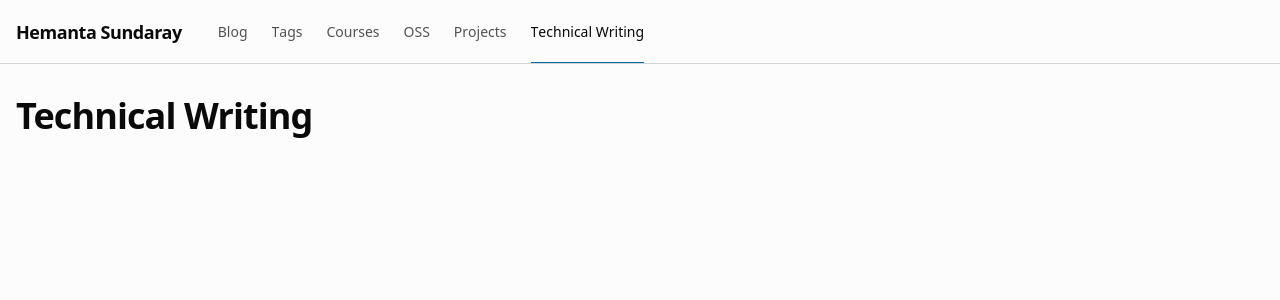
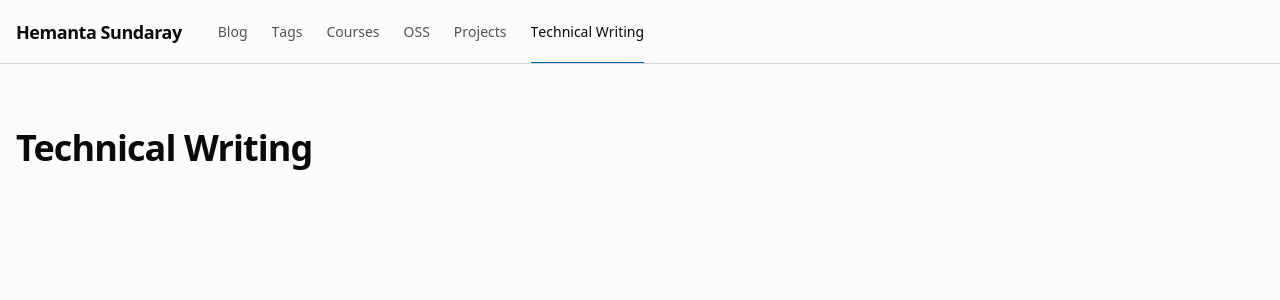
Before and after one commit to sundaray/hemanta-blog, a Next.js app: page /technical-writing in a window 1280 px wide. Shown: the top 300 px of the page. Built offline with nearby package versions, Linux system fonts and the light colour scheme.

Commit message:
added sidebar

```diff
--- a/app/(admin)/admin/layout.tsx
+++ b/app/(admin)/admin/layout.tsx
@@ -1,11 +1,7 @@
 import type { Metadata } from "next";
 import { MainNav } from "@/components/navigation/main-nav";
 import { AdminSidebar } from "@/components/admin-sidebar";
-import {
-  SidebarProvider,
-  SidebarTrigger,
-  SidebarInset,
-} from "@/components/ui/sidebar";
+import { SidebarProvider, SidebarTrigger } from "@/components/ui/sidebar";
 import { navbarLinks } from "@/config/navbar";
 
 export const metadata: Metadata = {
@@ -22,7 +18,7 @@ export default function AdminLayout(props: LayoutProps<"/admin">) {
       <div className="mx-auto flex w-full max-w-7xl">
         <aside className="sticky top-24 flex gap-2 self-start">
           <AdminSidebar />
-          <SidebarTrigger className="" />
+          <SidebarTrigger />
         </aside>
         <main className="relative flex-1 py-32">
           <div className="mx-auto w-full max-w-2xl px-4">{props.children}</div>
--- a/app/(technical-writing)/technical-writing/layout.tsx
+++ b/app/(technical-writing)/technical-writing/layout.tsx
@@ -15,7 +15,7 @@ export default function TechnicalWritingLayout(
       <header>
         <MainNav links={navbarLinks.main} />
       </header>
-      <main className="flex-1 py-24">{props.children}</main>
+      <main className="flex-1 py-32">{props.children}</main>
     </>
   );
 }
```
